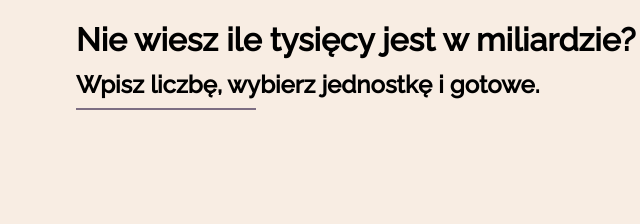
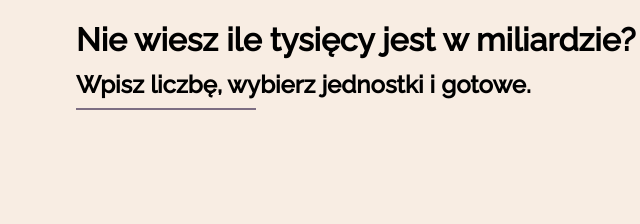
Before and after one commit to lucyxkk/Przelicznik-liczb, a plain HTML site: page index.html in a window 1280 px wide. Shown: the part 208-432 px from the top of the page, 32-672 px from the left. Drawn offline with Linux system fonts and the light colour scheme.

Commit message:
jednostke into jednostki

```diff
--- a/index.html
+++ b/index.html
@@ -15,7 +15,7 @@
     </div>
     <div class="main">
         <h1>Nie wiesz ile tysięcy jest w miliardzie?</h1>
-        <h2>Wpisz liczbę, wybierz jednostkę i gotowe.</h2>
+        <h2>Wpisz liczbę, wybierz jednostki i gotowe.</h2>
         <hr>
     </div>
     <br>
```
